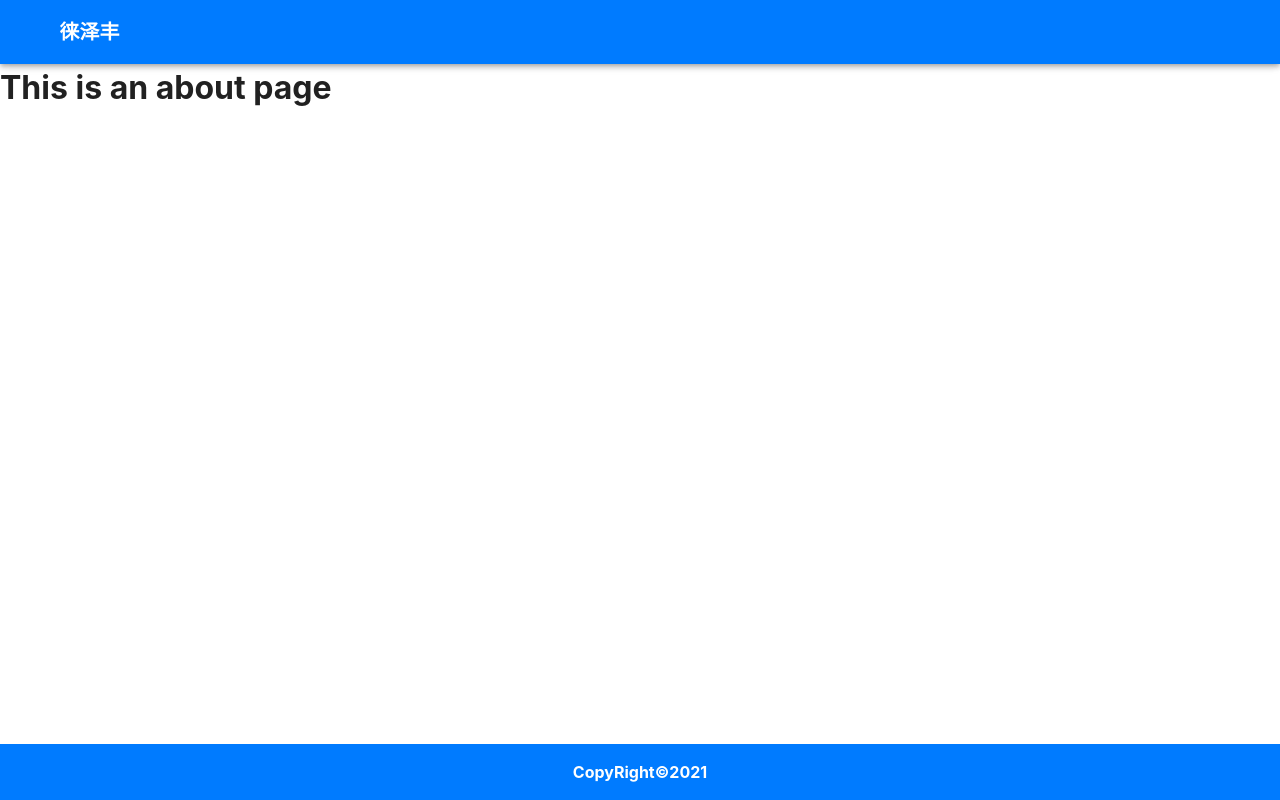
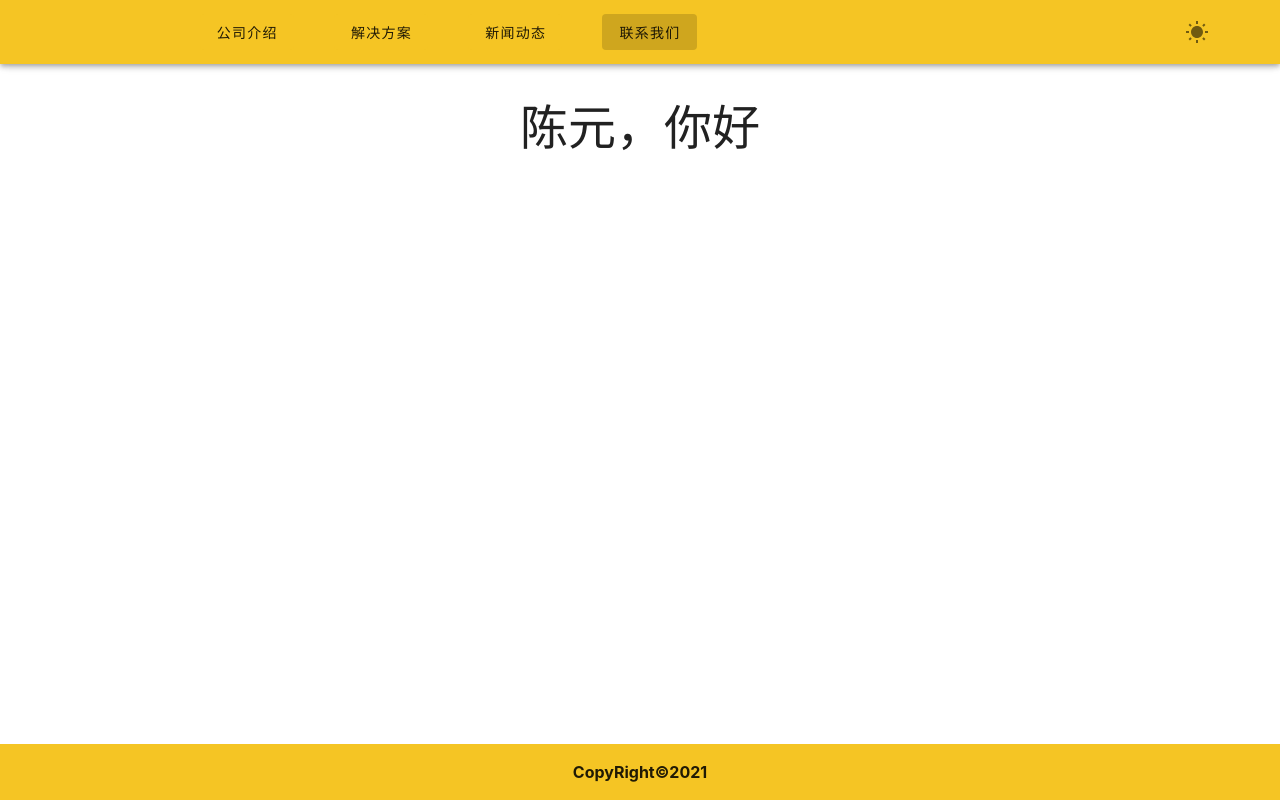
Before and after one commit to xvivx/lfz, a Vue app: page /about in a window 1280 px wide. Built offline with nearby package versions, Linux system fonts and the light colour scheme.

Commit message:
fix: 按需求调整样式

```diff
--- a/src/App.vue
+++ b/src/App.vue
@@ -1,14 +1,39 @@
 <template>
   <v-app>
-    <v-app-bar app color="primary" dark>
+    <v-app-bar app color="primary">
       <v-app-bar-nav-icon
         class="hidden-md-and-up"
-        absolute
         @click="showMobileNavMenus = true"
-      />
-      <v-container class="d-flex justify-center justify-md-start mx-auto">
-        <v-toolbar-title class="font-weight-bold">徕泽丰</v-toolbar-title>
+      >
+        <v-icon>{{ appBarIcons[Number(showMobileNavMenus)] }}</v-icon>
+      </v-app-bar-nav-icon>
+      <v-container class="flex d-flex justify-center justify-md-start mx-auto">
+        <v-img
+          class="flex-grow-0"
+          width="100px"
+          contain
+          src="@/assets/logo.png"
+        ></v-img>
+        <v-flex class="d-none d-sm-flex align-center">
+          <v-btn
+            class="ml-10"
+            color="#F5C524"
+            depressed
+            v-for="nav in navs"
+            :key="nav.link"
+            :to="nav.link"
+          >
+            {{ nav.text }}
+          </v-btn>
+        </v-flex>
+        <v-app-bar-nav-icon class="d-none d-sm-block" @click="toggleTheme">
+          <v-icon>{{ themeIcons[Number($vuetify.theme.dark)] }}</v-icon>
+        </v-app-bar-nav-icon>
       </v-container>
+
+      <v-app-bar-nav-icon class="hidden-md-and-up" @click="toggleTheme">
+        <v-icon>{{ themeIcons[Number($vuetify.theme.dark)] }}</v-icon>
+      </v-app-bar-nav-icon>
     </v-app-bar>
 
     <v-main>
@@ -30,7 +55,7 @@
       </v-list>
     </v-navigation-drawer>
 
-    <v-footer padless color="primary" dark>
+    <v-footer padless color="primary">
       <v-col class="lighten-2 py-4 text-center font-weight-bold" cols="12">
         CopyRight©{{ currentYear }}
       </v-col>
@@ -40,24 +65,39 @@
 
 <script lang="ts">
 import Vue from 'vue';
-import { mdiHome, mdiLightbulb, mdiHandshake } from '@mdi/js';
+import {
+  mdiHome,
+  mdiLightbulb,
+  mdiHandshake,
+  mdiNewBox,
+  mdiClose,
+  mdiMenu,
+  mdiWeatherNight,
+  mdiWhiteBalanceSunny,
+} from '@mdi/js';
 
 export default Vue.extend({
   name: 'App',
-
   data: () => ({
     currentYear: new Date().getFullYear(),
     showMobileNavMenus: false,
+    appBarIcons: [mdiMenu, mdiClose],
+    themeIcons: [mdiWhiteBalanceSunny, mdiWeatherNight],
     navs: [
       {
         icon: mdiHome,
-        text: '首页',
+        text: '公司介绍',
         link: '/',
       },
       {
         icon: mdiLightbulb,
-        text: '产品案例',
-        link: '/products',
+        text: '解决方案',
+        link: '/solution',
+      },
+      {
+        icon: mdiNewBox,
+        text: '新闻动态',
+        link: '/news',
       },
       {
         icon: mdiHandshake,
@@ -66,6 +106,16 @@ export default Vue.extend({
       },
     ],
   }),
+  methods: {
+    toggleTheme() {
+      this.$vuetify.theme.dark = !this.$vuetify.theme.dark;
+
+      window.localStorage.setItem(
+        'theme',
+        this.$vuetify.theme.dark ? 'dark' : 'light'
+      );
+    },
+  },
 });
 </script>
 
--- a/src/plugins/vuetify.ts
+++ b/src/plugins/vuetify.ts
@@ -4,14 +4,23 @@ import zhHans from 'vuetify/src/locale/zh-Hans';
 
 Vue.use(Vuetify);
 
+const nowHour = new Date().getHours();
+
 export default new Vuetify({
   theme: {
+    dark:
+      window.localStorage.getItem('theme') === 'dark' ||
+      nowHour < 6 ||
+      nowHour > 18,
     options: {
       customProperties: true,
     },
     themes: {
+      dark: {
+        primary: '#F5C524',
+      },
       light: {
-        primary: '#007BFF',
+        primary: '#F5C524',
         secondary: '#424242',
         accent: '#82B1FF',
         error: '#FF5252',
--- a/src/views/about.vue
+++ b/src/views/about.vue
@@ -1,5 +1,3 @@
 <template>
-  <div class="about">
-    <h1>This is an about page</h1>
-  </div>
+  <div class="my-10 text-center text-h3">陈元，你好</div>
 </template>
--- a/src/views/home.vue
+++ b/src/views/home.vue
@@ -40,7 +40,9 @@
         </v-col>
 
         <v-col cols="12" md="6" class="text--primary text-justify">
-          <span class="font-weight-bold">苏州徕泽丰材料科技有限公司</span>
+          <span class="font-weight-bold text-md-h5 text-lg-h4">
+            苏州徕泽丰材料科技有限公司
+          </span>
           成立于2020年4月，是一家专业为客户提供包括从材料定制、产品设计、工艺开发、批量制造的金属增材制造服务公司。我们经验丰富的技术团队来自于北京航空航天大学，是中国最早研究增材制造技术的研究机构之一。我们的愿景是推动金属增材制造技术成为真正低成本、稳定、可大批量生产的工业制造技术，建立一个高效、数字化、柔性化的工业互联网制造平台。
         </v-col>
       </v-row>
```
Also changed, not shown: src/router/index.ts (+8 -2 lines), src/assets/logo.png, src/assets/test.jpg (added).
